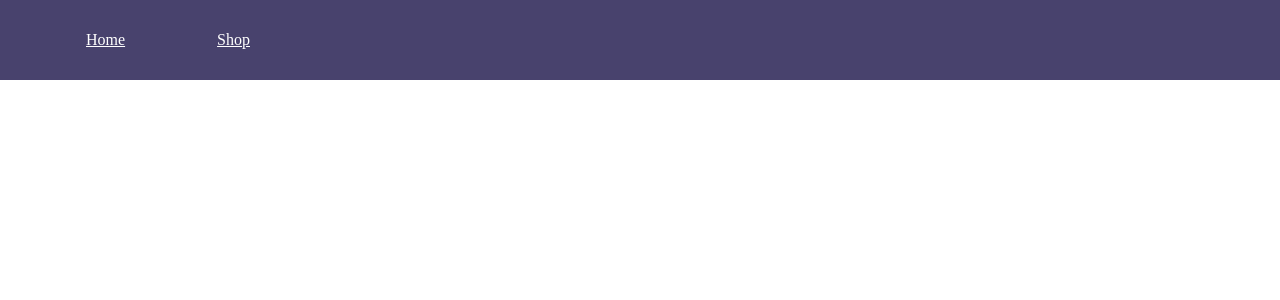
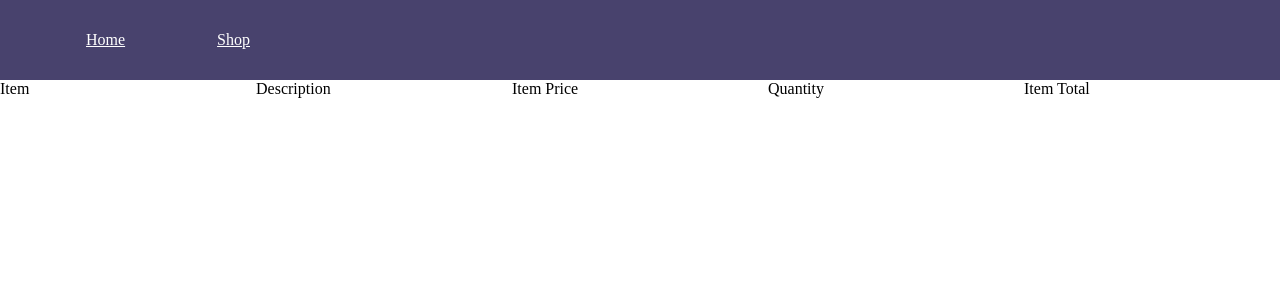
Before and after one commit to annagiuliam/shopping-cart, a React (Create React App) app: page /checkout in a window 1280 px wide. Shown: the top 300 px of the page. Built offline with nearby package versions, Linux system fonts and the light colour scheme.

Commit message:
initialized checkout

```diff
--- a/src/App.css
+++ b/src/App.css
@@ -89,6 +89,7 @@ nav {
 #cart-icon {
   padding: 10px;
   border-radius: 25px;
+  color: white;
 }
 #cart-icon:hover {
   background-color: white;
@@ -139,3 +140,37 @@ nav {
   background-color: #dbd8e6;
   border-radius: 15px
 }
+
+
+/* Checkout */
+.item-container {
+  display: grid;
+  grid-template-columns : repeat(5, 1fr);
+  grid-template-rows: auto;
+  grid-template-areas:
+  "image description price quantity total"
+}
+
+.img-container {
+  grid-area: image;
+}
+
+.item-description {
+  grid-area: description;
+}
+
+.item-price {
+  grid-area: price;
+}
+.item-qty {
+  grid-area: quantity;
+}
+
+.item-total {
+  grid-area: total;
+}
+
+.checkout-img {
+  height: 100px;
+  width: 100px;
+}
--- a/src/App.js
+++ b/src/App.js
@@ -2,10 +2,11 @@ import React from 'react';
 import {useState, useEffect} from 'react';
 import  {BrowserRouter, Switch, Route} from 'react-router-dom';
 import './App.css';
-import cakesArr from '../src/cakes'
+import cakesArr from '../src/cakes';
 import Header from './components/Header';
-import Home from './components/Home'
-import Shop from './components/Shop'
+import Home from './components/Home';
+import Shop from './components/Shop';
+import Checkout from './components/Checkout';
 
 
 import { sumCartQty, sumTotalPrice} from './assets/helper'
@@ -61,9 +62,10 @@ const App = () => {
     }
     function checkPath(match) {
         console.log(match)
-        match.path === '/shop' ? setShowCart(true) : setShowCart(false);
+        match.path !== '/' ? setShowCart(true) : setShowCart(false);
 
-        }
+    }
+
             /* function sumCartQty() {
         const total = cart.reduce((tot, curr) => tot += curr.count, 0);
         console.log(total)
@@ -88,14 +90,16 @@ const App = () => {
 
 
     return (
+
         <BrowserRouter>
             <Header
             cartQty={cartQty}
             totalPrice={totalPrice}
             showCart={showCart}
+
             />
 
-            <Switch>
+            <Switch >
                 <Route exact path='/' render={(props) => (
                     <Home {...props}
                         displayCart={displayCart}
@@ -114,8 +118,17 @@ const App = () => {
                             />
                         )}
                         />
+                <Route path='/checkout'
+                        render={(props) => (
+                            <Checkout {...props}
+                            cart={cart}
+                            />
+                        )}
+                    />
             </Switch>
+
         </BrowserRouter>
+
     )
 }
 
--- a/src/components/Cart.js
+++ b/src/components/Cart.js
@@ -2,13 +2,18 @@ import React from 'react';
 
 import { FontAwesomeIcon } from '@fortawesome/react-fontawesome'
 import { faShoppingCart } from '@fortawesome/free-solid-svg-icons'
+
+import {Link} from 'react-router-dom';
 
 const Cart = (props) => {
 
     return(
         <div id="cart-div">
                 <div className="icon-div">
-                    <FontAwesomeIcon icon={faShoppingCart} size= "2x" id="cart-icon"/>
+                    <Link to='/checkout' onClick={props.displayCheckout}>
+                        <FontAwesomeIcon icon={faShoppingCart} size= "2x" id="cart-icon"/>
+                    </Link>
+
                     <span class='badge' id='cart-count'>{props.cartQty}</span>
                 </div>
                 <div className="cart-info">
--- /dev/null
+++ b/src/components/Checkout.js
@@ -0,0 +1,36 @@
+import React from 'react'
+
+const Checkout = (props) => {
+
+    const {cart} = props
+
+    return (
+
+        <div className="checkout-container">
+            <div className="item-container">
+            <div className="img-container">Item</div>
+            <div className="item-description">Description</div>
+            <div className="item-price">Item Price</div>
+            <div className="item-qty">Quantity</div>
+            <div className="item-total">Item Total</div>
+        </div>
+
+        {cart.map(item => {
+            return (
+                <div className="item-container">
+                    <div className="img-container">
+                        <img className="checkout-img" src={item.src} alt=""></img>
+                    </div>
+                    <div className="item-description">{item.name}</div>
+                    <div className="item-price">{item.price}</div>
+                    <div className="item-qty">{item.count}</div>
+                    <div className="item-total">{item.price * item.count}</div>
+                </div>
+            )
+        })
+        }
+        </div>
+    )
+}
+
+export default Checkout;
--- a/src/components/Header.js
+++ b/src/components/Header.js
@@ -19,8 +19,9 @@ function Header(props) {
                     </Link>
                 </ul>
             {props.showCart && <Cart
-            cartQty={props.cartQty}
-            totalPrice={props.totalPrice}
+                                cartQty={props.cartQty}
+                                totalPrice={props.totalPrice}
+                                displayCheckout={props.displayCheckout}
 
             />}
         </nav>
--- a/src/components/Shop.js
+++ b/src/components/Shop.js
@@ -5,9 +5,9 @@ import CakeCard from './CakeCard'
 
 const Shop = (props) => {
 
-  const {cakes} = props
+  const {cakes} = props;
+  props.checkPath(props.match);
 
- props.checkPath(props.match)
   return (
     <div className="cakes-container">
 
```
Also changed, not shown: 1 other file (tests, documents, lock files or other folders).
